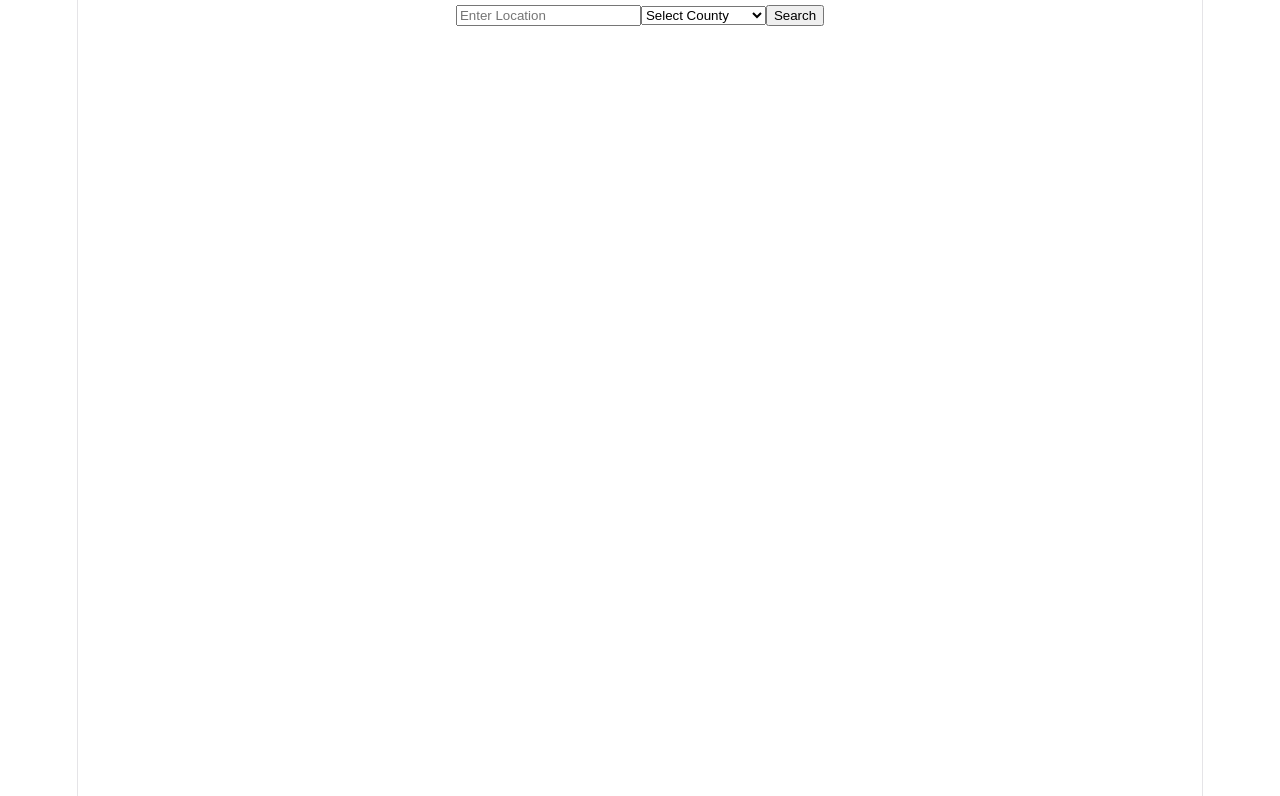
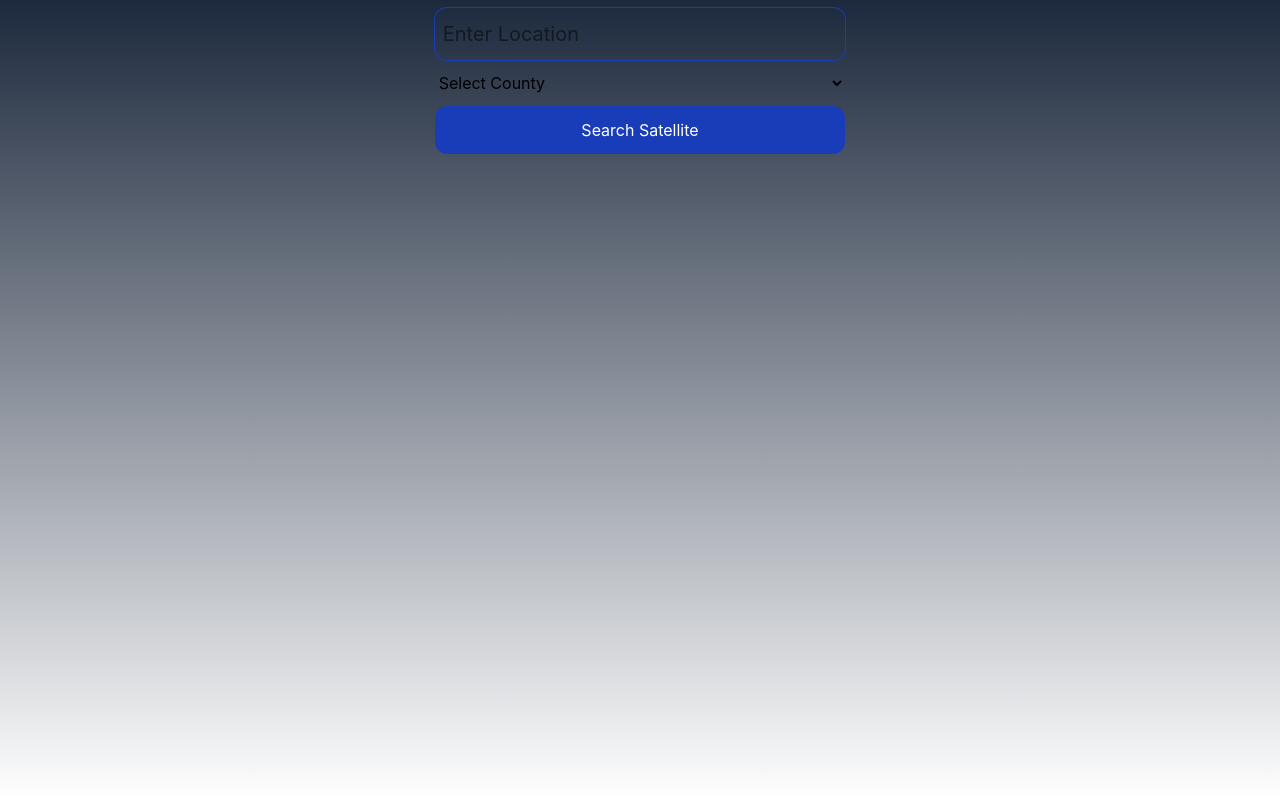
Before and after one commit to Mshindi901/satellite-location-search-frontend, a React (Vite) app: page / in a window 1280 px wide. Shown: the top 796 px of the page. Built offline with nearby package versions, Linux system fonts and the light colour scheme.

Commit message:
added simple loading to button

```diff
--- a/src/App.jsx
+++ b/src/App.jsx
@@ -6,11 +6,13 @@ function App() {
   const [location, setLocation] = useState('');
   const [county, setCounty] = useState('');
   const [result, setResult] = useState(false);
+  const [loading, setLoading] = useState(false)
   const [mapData, setMapData] = useState([]);
 
   const handleSearch = async(e) => {
     try {
       e.preventDefault();
+      setLoading(true)
       const searchLocation = `${location}, ${county}, Kenya`;
       const response = await Search(searchLocation);
       setMapData(response);
@@ -34,7 +36,7 @@ function App() {
               ))
             }
           </select>
-          <button type="submit" className="px-2 py-3 rounded-xl bg-blue-800 text-white">Search</button>
+          <button type="submit" className="px-2 py-3 rounded-xl bg-blue-800 text-white">{loading ? 'Searching...' : 'Search Satellite'}</button>
         </form>
         {
           result &&
--- a/src/index.css
+++ b/src/index.css
@@ -1,111 +1 @@
-:root {
-  --text: #6b6375;
-  --text-h: #08060d;
-  --bg: #fff;
-  --border: #e5e4e7;
-  --code-bg: #f4f3ec;
-  --accent: #aa3bff;
-  --accent-bg: rgba(170, 59, 255, 0.1);
-  --accent-border: rgba(170, 59, 255, 0.5);
-  --social-bg: rgba(244, 243, 236, 0.5);
-  --shadow:
-    rgba(0, 0, 0, 0.1) 0 10px 15px -3px, rgba(0, 0, 0, 0.05) 0 4px 6px -2px;
-
-  --sans: system-ui, 'Segoe UI', Roboto, sans-serif;
-  --heading: system-ui, 'Segoe UI', Roboto, sans-serif;
-  --mono: ui-monospace, Consolas, monospace;
-
-  font: 18px/145% var(--sans);
-  letter-spacing: 0.18px;
-  color-scheme: light dark;
-  color: var(--text);
-  background: var(--bg);
-  font-synthesis: none;
-  text-rendering: optimizeLegibility;
-  -webkit-font-smoothing: antialiased;
-  -moz-osx-font-smoothing: grayscale;
-
-  @media (max-width: 1024px) {
-    font-size: 16px;
-  }
-}
-
-@media (prefers-color-scheme: dark) {
-  :root {
-    --text: #9ca3af;
-    --text-h: #f3f4f6;
-    --bg: #16171d;
-    --border: #2e303a;
-    --code-bg: #1f2028;
-    --accent: #c084fc;
-    --accent-bg: rgba(192, 132, 252, 0.15);
-    --accent-border: rgba(192, 132, 252, 0.5);
-    --social-bg: rgba(47, 48, 58, 0.5);
-    --shadow:
-      rgba(0, 0, 0, 0.4) 0 10px 15px -3px, rgba(0, 0, 0, 0.25) 0 4px 6px -2px;
-  }
-
-  #social .button-icon {
-    filter: invert(1) brightness(2);
-  }
-}
-
-body {
-  margin: 0;
-}
-
-#root {
-  width: 1126px;
-  max-width: 100%;
-  margin: 0 auto;
-  text-align: center;
-  border-inline: 1px solid var(--border);
-  min-height: 100svh;
-  display: flex;
-  flex-direction: column;
-  box-sizing: border-box;
-}
-
-h1,
-h2 {
-  font-family: var(--heading);
-  font-weight: 500;
-  color: var(--text-h);
-}
-
-h1 {
-  font-size: 56px;
-  letter-spacing: -1.68px;
-  margin: 32px 0;
-  @media (max-width: 1024px) {
-    font-size: 36px;
-    margin: 20px 0;
-  }
-}
-h2 {
-  font-size: 24px;
-  line-height: 118%;
-  letter-spacing: -0.24px;
-  margin: 0 0 8px;
-  @media (max-width: 1024px) {
-    font-size: 20px;
-  }
-}
-p {
-  margin: 0;
-}
-
-code,
-.counter {
-  font-family: var(--mono);
-  display: inline-flex;
-  border-radius: 4px;
-  color: var(--text-h);
-}
-
-code {
-  font-size: 15px;
-  line-height: 135%;
-  padding: 4px 8px;
-  background: var(--code-bg);
-}
+@import "tailwindcss";
```
